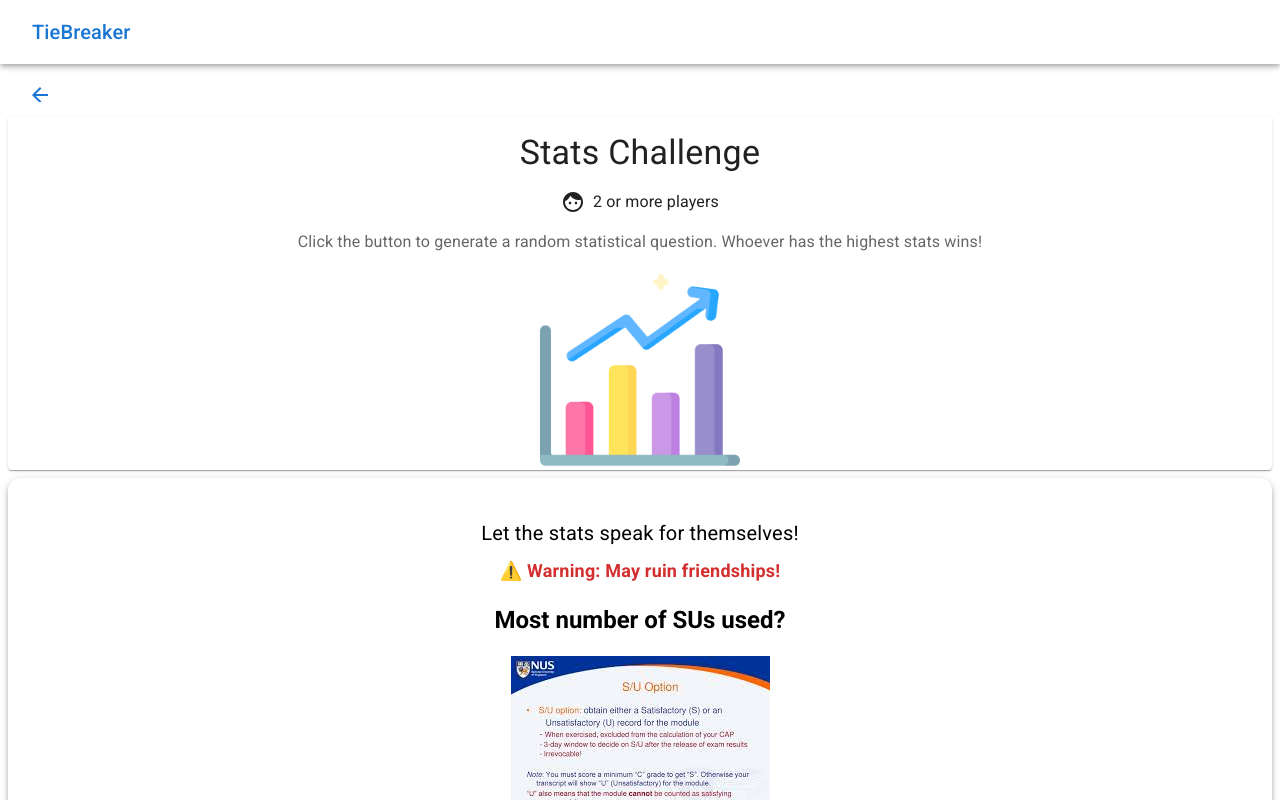
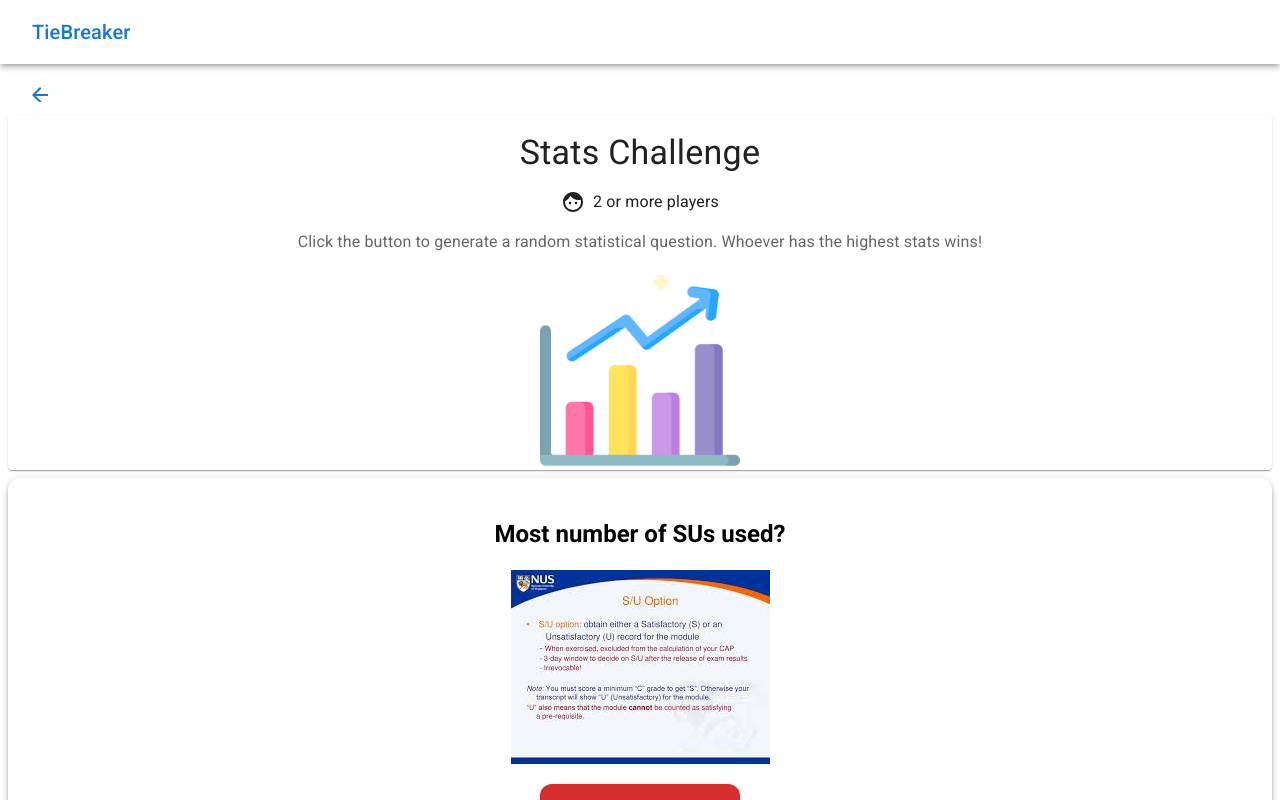
Before and after one commit to Glenn-Chiang/TieBreaker, a React (Vite) app: page /games/stat-challenge in a window 1280 px wide. Both pictures are taken after a click on the button "Start". Shown: the top 800 px of the page. Built offline with nearby package versions, Linux system fonts and the light colour scheme.

Commit message:
updated stat agn

```diff
--- a/src/pages/StatChallenge.tsx
+++ b/src/pages/StatChallenge.tsx
@@ -38,6 +38,7 @@ function StatChallenge() {
   const [remainingQuestions, setRemainingQuestions] = useState(questions);
   const [currentQuestion, setCurrentQuestion] = useState<string | null>(null);
   const [gameOver, setGameOver] = useState(false); // Track if all questions have been asked
+  const [gameStarted, setGameStarted] = useState(false); // Track if the game has started
 
   function getRandomQuestion() {
     if (remainingQuestions.length === 0) {
@@ -54,6 +55,10 @@ function StatChallenge() {
   }
 
   function generateQuestion() {
+    if (!gameStarted) {
+      setGameStarted(true); // Start the game
+    }
+
     if (gameOver) {
       // Reset the game state immediately
       setRemainingQuestions(questions);
@@ -68,7 +73,7 @@ function StatChallenge() {
   return (
     <>
       <Container
-        maxWidth = {false}
+        maxWidth={false}
         sx={{
           padding: "40px",
           borderRadius: "12px",
@@ -76,6 +81,8 @@ function StatChallenge() {
           boxShadow: theme.shadows[4], // Use theme shadow
         }}
       >
+        {!gameStarted && (
+          <>
             <Typography
               variant="body1"
               sx={{
@@ -96,6 +103,8 @@ function StatChallenge() {
             >
               ⚠️ Warning: May ruin friendships!
             </Typography>
+          </>
+        )}
 
         {currentQuestion && (
           <>
@@ -118,7 +127,7 @@ function StatChallenge() {
                   alt={currentQuestion}
                   style={{
                     maxWidth: "50%",
-                    height: "50hv",
+                    height: "auto", // Maintain aspect ratio
                     marginBottom: "20px",
                     display: "block",
                     marginLeft: "auto",
```
Lines whose indentation alone changed are shown as unchanged.
